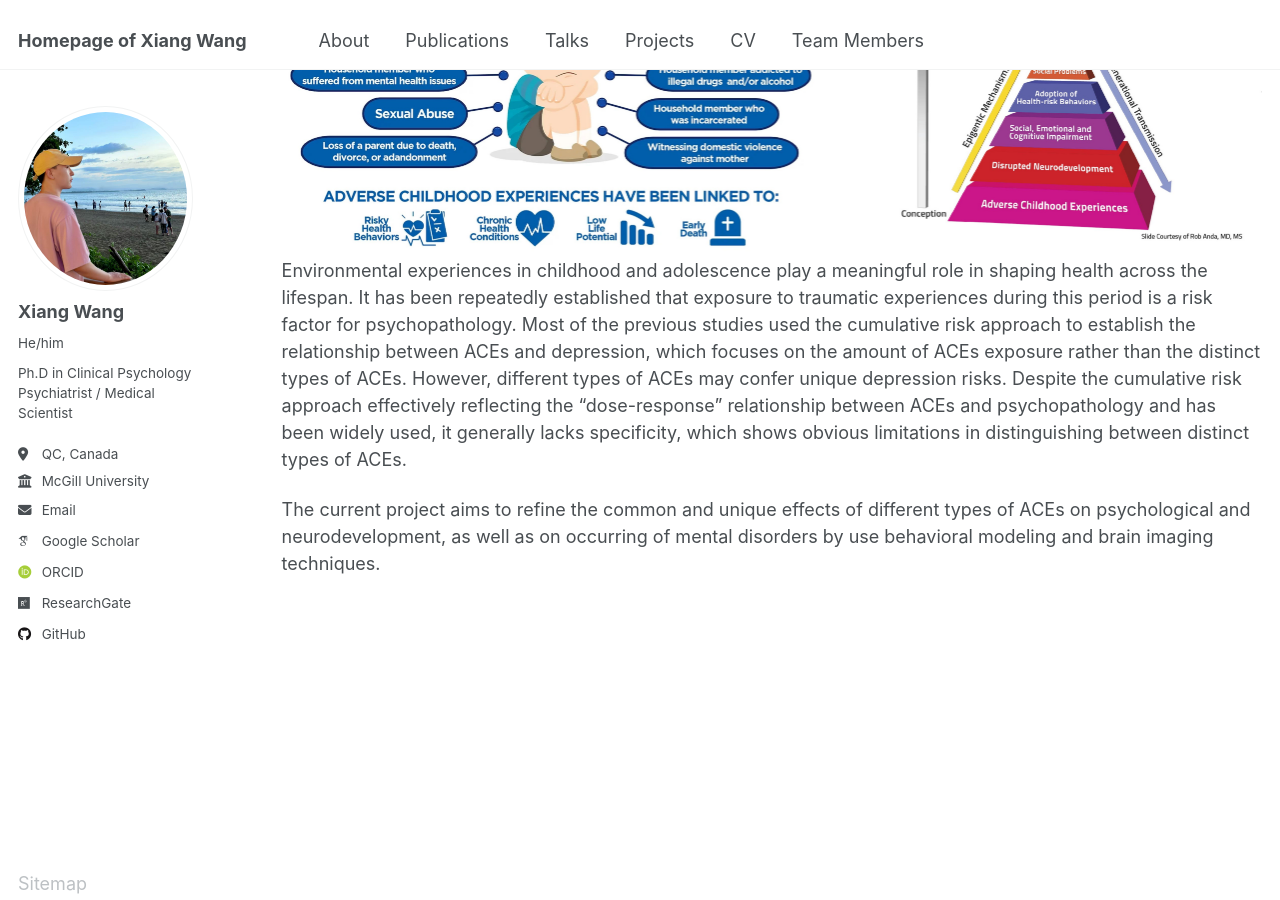
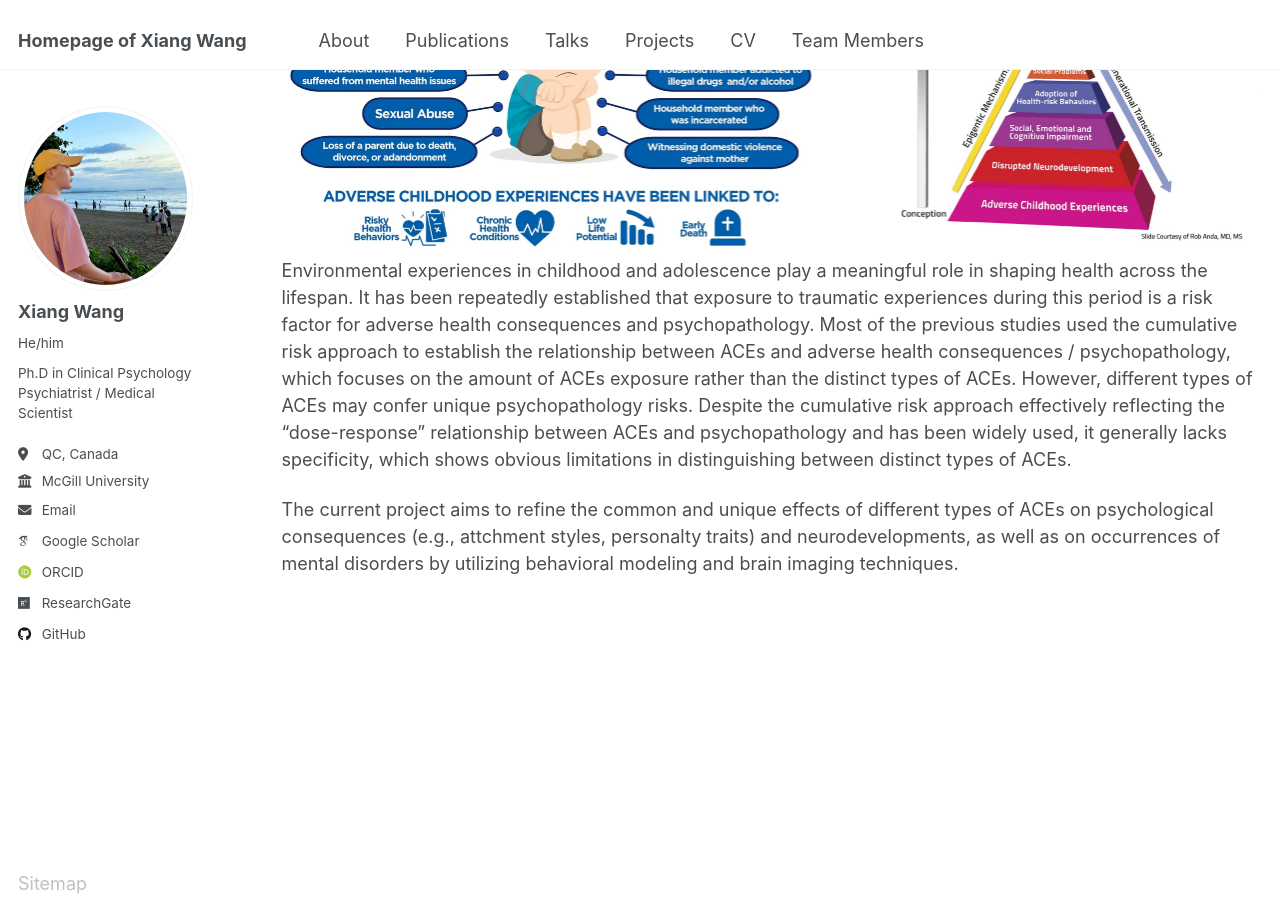
Before and after one commit to Xiang-Wangs/xiang-wangs.github.io, a Jekyll site: the page built from _pages/projects.md, in a window 1280 px wide and 900 px high, scrolled down 989 px. Built offline with Jekyll 4.4.1, drawn with Linux system fonts in a browser that asks for light colours; some web fonts are replaced.

Commit message:
Update projects.md

```diff
--- a/_pages/projects.md
+++ b/_pages/projects.md
@@ -17,6 +17,6 @@
 ## Adversed Childhood Experiences in neuropsychiatric disorders across the life span
 
 ![ACEs_Combined](/images/projects/ACEs_Combined.jpg)
-Environmental experiences in childhood and adolescence play a meaningful role in shaping health across the lifespan. It has been repeatedly established that exposure to traumatic experiences during this period is a risk factor for psychopathology. Most of the previous studies used the cumulative risk approach to establish the relationship between ACEs and depression, which focuses on the amount of ACEs exposure rather than the distinct types of ACEs. However, different types of ACEs may confer unique depression risks. Despite the cumulative risk approach effectively reflecting the “dose-response” relationship between ACEs and psychopathology and has been widely used, it generally lacks specificity, which shows obvious limitations in distinguishing between distinct types of ACEs.
+Environmental experiences in childhood and adolescence play a meaningful role in shaping health across the lifespan. It has been repeatedly established that exposure to traumatic experiences during this period is a risk factor for adverse health consequences and psychopathology. Most of the previous studies used the cumulative risk approach to establish the relationship between ACEs and adverse health consequences / psychopathology, which focuses on the amount of ACEs exposure rather than the distinct types of ACEs. However, different types of ACEs may confer unique psychopathology risks. Despite the cumulative risk approach effectively reflecting the “dose-response” relationship between ACEs and psychopathology and has been widely used, it generally lacks specificity, which shows obvious limitations in distinguishing between distinct types of ACEs.
 
-The current project aims to refine the common and unique effects of different types of ACEs on psychological and neurodevelopment, as well as on occurring of mental disorders by use behavioral modeling and brain imaging techniques.
+The current project aims to refine the common and unique effects of different types of ACEs on psychological consequences (e.g., attchment styles, personalty traits) and neurodevelopments, as well as on occurrences of mental disorders by utilizing behavioral modeling and brain imaging techniques.
```
